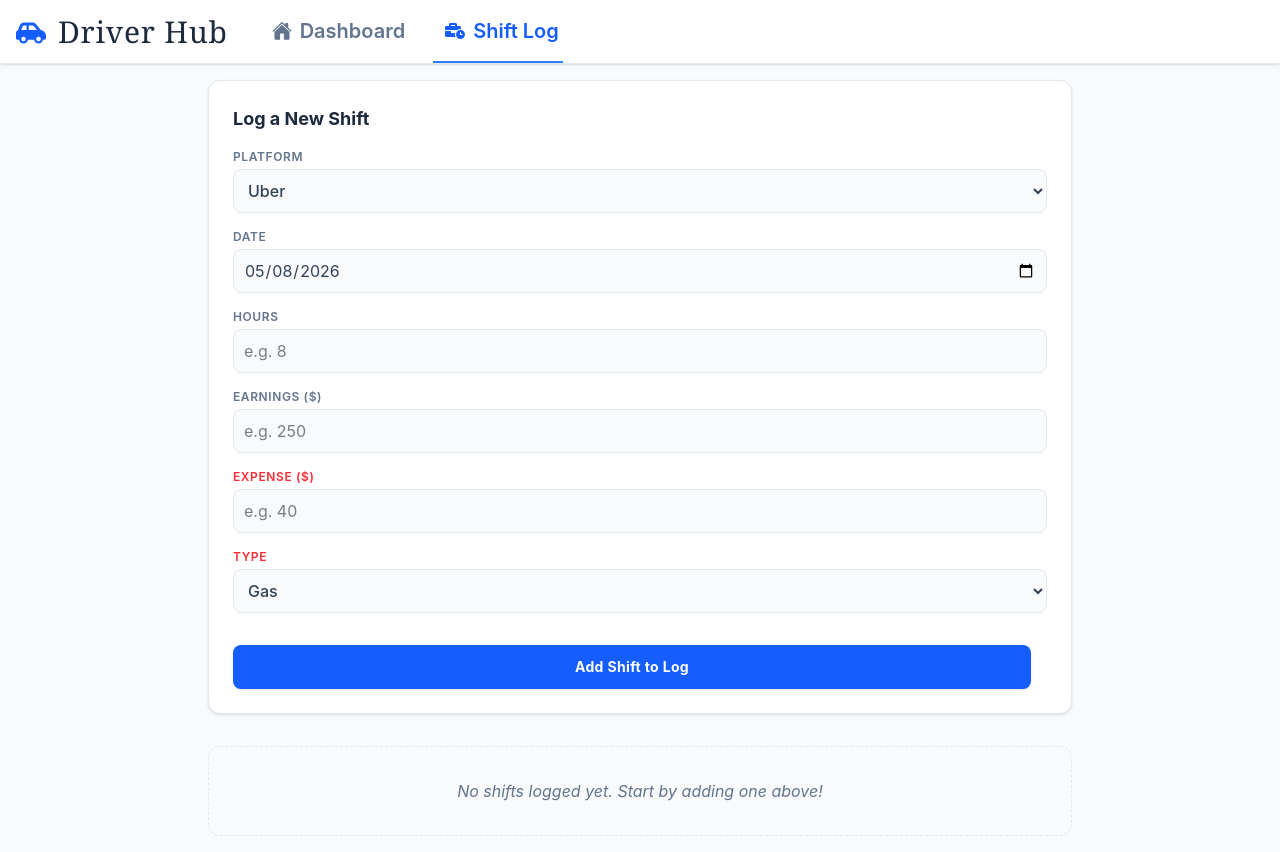
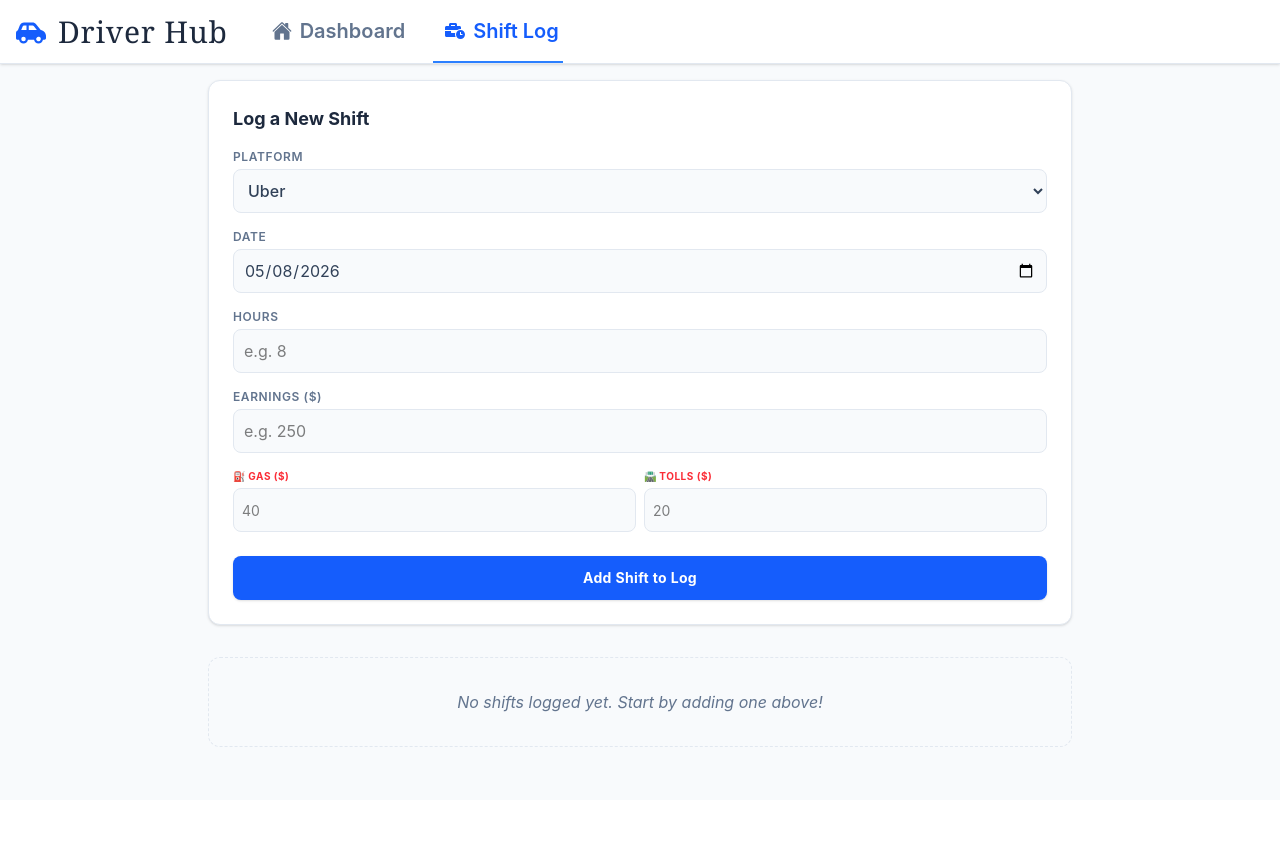
Before and after one commit to Hafiz6092/driver-hub, a React (Vite) app: page / in a window 1280 px wide. Both pictures are taken after a click on the button "Shift Log". After the commit the page ends 800 px from the top, so only its background shows below. Built offline with nearby package versions, Linux system fonts and the light colour scheme.

Commit message:
now user can select gas or tolls

```diff
--- a/src/components/ShiftForm.jsx
+++ b/src/components/ShiftForm.jsx
@@ -1,70 +1,70 @@
-import {useState} from 'react';
+import { useState } from 'react';
 
-const ShiftForm = ({onAddShift}) => {
-    //create local state variable for our three inputs
-    //'usState' gives us the variable ane the function to change it
+const ShiftForm = ({ onAddShift }) => {
+    // Create local state variables for our inputs
     const [platform, setPlatform] = useState('Uber');
     const [hours, setHours] = useState('');
     const [earnings, setEarnings] = useState('');
     const [date, setDate] = useState(new Date().toISOString().split('T')[0]);
-    const [expenses, setExpenses] = useState('');
-    const [expenseType, setExpenseType] = useState('Gas');
+    const [gasCost, setGasCost] = useState('');
+    const [tollsCost, setTollsCost] = useState('');
     const [error, setError] = useState('');
 
 
-    //this function runs when the user clicks the "add shift" button
+    // This function runs when the user clicks the "Add Shift" button
     const handleSubmit = (e) => {
-        //prevents the browser from reloading the page(default HTML form behavior)
+        // Prevents the browser from reloading the page
         e.preventDefault();
 
-        //simple check: is hours or earnings are missing, show an alert and stop
-        if(!hours || !earnings){
-            setError('Please fill out all details before logging your shift.')
-            return
+        // Simple check: if hours or earnings are missing, set error text and stop
+        if (!hours || !earnings) {
+            setError('Please fill out all details before logging your shift.');
+            return;
         }
 
-        //clear any previous error if the input if now valid
+        // Clear any previous error if the input is now valid
         setError('');
 
-        //we create a new object using our current state variables
+        // Calculating the total sum of all expenses combined
+        const totalExpensesSum = Number(gasCost || 0) + Number(tollsCost || 0);
+
+        // Build array of separate expenses objects
+        const expenseList = [];
+        if (Number(gasCost) > 0) expenseList.push({ amount: Number(gasCost), type: 'Gas' });
+        if (Number(tollsCost) > 0) expenseList.push({ amount: Number(tollsCost), type: 'Tolls' });
+
+        // Create a new object using our current state variables
         const newShift = {
-           //date.now generates a unique number based on current time
-            id: Date.now(),
+            id: Date.now(), // Generates a unique ID
             platform,
-            //we convert strings to numbers because input fields return text by default
             hours: Number(hours),
             earnings: Number(earnings),
-            //auto generate today's date;
-            //date: new Date().toLocaleDateString()
-            expenseDetails:{
-                amount: Number(expenses || 0),
-                type: expenseType
-            },
-            expenses: Number(expenses || 0),
+            expenseItems: expenseList,
+            expenses: totalExpensesSum,
             date: date
+        };
 
-        };
-        console.log("Adding Shift with categorized expenses:", newShift)
-        //call the function passed from app.jsx to "lift" the data back up to parent
+        console.log("Adding Shift with multiple expenses:", newShift);
+        // Lift the data back up to the parent component
         onAddShift(newShift);
 
-        //reset the inputs to empty strings after the form is submitted
+        // Reset the inputs to empty strings after the form is submitted cleanly
         setHours('');
         setEarnings('');
-        setExpenses('');
-        setExpenseType('');
+        setGasCost('');
+        setTollsCost('');
+    };
 
-    };
-    //the 'return' block is what actually renders on the screen/shows on the screen
+    // FIXED: Corrected 'rreturn' typo down to 'return'
     return (
         <form onSubmit={handleSubmit} className="bg-white p-6 rounded-xl shadow-sm border border-slate-200 mb-8 w-full max-w-5xl mx-auto">
           <h3 className="text-lg font-bold text-slate-800 mb-4">Log a New Shift</h3>
 
-          {/* Container: 1 column on mobile, 12 fractional columns on desktop for ultimate sizing control */}
-          <div className="grid grid-cols-1 md:grid-cols-12 gap-4 items-end">
+          {/* 5 columns on desktop grid layout */}
+          <div className="grid grid-cols-1 md:grid-cols-5 gap-4 items-end">
 
-            {/* 1. Platform Selector (Takes up 2 columns out of 12) */}
-            <div className="flex flex-col space-y-1 md:col-span-2">
+            {/* Platform */}
+            <div className="flex flex-col space-y-1">
               <label className="text-xs font-semibold text-slate-500 uppercase tracking-wider">Platform</label>
               <select
                 value={platform}
@@ -76,8 +76,8 @@ const ShiftForm = ({onAddShift}) => {
               </select>
             </div>
 
-            {/* 2. Date Input (Takes up 2 columns out of 12) */}
-            <div className="flex flex-col space-y-1 md:col-span-2">
+            {/* Date */}
+            <div className="flex flex-col space-y-1">
               <label className="text-xs font-semibold text-slate-500 uppercase tracking-wider">Date</label>
               <input
                 type="date"
@@ -87,8 +87,8 @@ const ShiftForm = ({onAddShift}) => {
               />
             </div>
 
-            {/* 3. Hours Input (Takes up 2 columns out of 12) */}
-            <div className="flex flex-col space-y-1 md:col-span-2">
+            {/* Hours */}
+            <div className="flex flex-col space-y-1">
               <label className="text-xs font-semibold text-slate-500 uppercase tracking-wider">Hours</label>
               <input
                 type="number"
@@ -99,8 +99,8 @@ const ShiftForm = ({onAddShift}) => {
               />
             </div>
 
-            {/* 4. Earnings Input (Takes up 2 columns out of 12) */}
-            <div className="flex flex-col space-y-1 md:col-span-2">
+            {/* Earnings */}
+            <div className="flex flex-col space-y-1">
               <label className="text-xs font-semibold text-slate-500 uppercase tracking-wider">Earnings ($)</label>
               <input
                 type="number"
@@ -111,48 +111,48 @@ const ShiftForm = ({onAddShift}) => {
               />
             </div>
 
-            {/* 5. Expense Numeric Input (Takes up 2 columns out of 12) */}
-            <div className="flex flex-col space-y-1 md:col-span-2">
-                <label className="text-xs font-semibold text-red-500 uppercase tracking-wider">Expense ($)</label>
-                <input
-                    type="number"
-                    value={expenses}
-                    onChange={(e) => setExpenses(e.target.value)}
-                    placeholder="e.g. 40"
-                    className="w-full bg-slate-50 border border-slate-200 rounded-lg p-2.5 focus:ring-2 focus:ring-red-400 outline-none h-11"
-                />
+            {/* Combined Expense Row: Gas and Tolls side-by-side inside one grid column block */}
+            <div className="grid grid-cols-2 gap-2">
+                <div className="flex flex-col space-y-1">
+                    <label className="text-[10px] font-bold text-red-500 uppercase tracking-wider">⛽ Gas ($)</label>
+                    <input
+                        type="number"
+                        value={gasCost} // FIXED: Added missing local state binding value prop
+                        onChange={(e) => setGasCost(e.target.value)}
+                        placeholder="40"
+                        className="w-full bg-slate-50 border border-slate-200 rounded-lg p-2 focus:ring-2 focus:ring-red-400 outline-none h-11 text-sm"
+                    />
+                </div>
+                <div className="flex flex-col space-y-1">
+                    <label className="text-[10px] font-bold text-red-500 uppercase tracking-wider">🛣️ Tolls ($)</label>
+                    <input
+                        type="number"
+                        value={tollsCost} // FIXED: Added missing local state binding value prop
+                        onChange={(e) => setTollsCost(e.target.value)}
+                        placeholder="20"
+                        className="w-full bg-slate-50 border border-slate-200 rounded-lg p-2 focus:ring-2 focus:ring-red-400 outline-none h-11 text-sm"
+                    />
+                </div>
             </div>
 
-            {/* 6. Expense Dropdown Category Type (Takes up 2 columns out of 12) */}
-            <div className="flex flex-col space-y-1 md:col-span-2">
-              <label className="text-xs font-semibold text-red-500 uppercase tracking-wider">Type</label>
-              <select
-                value={expenseType}
-                onChange={(e) => setExpenseType(e.target.value)}
-                className="w-full bg-slate-50 border border-slate-200 rounded-lg p-2.5 focus:ring-2 focus:ring-red-400 outline-none font-medium text-slate-700 h-11"
-              >
-                <option value="Gas"> Gas</option>
-                <option value="Tolls"> Tolls</option>
-                <option value="Other"> Other</option>
-              </select>
-            </div>
-
-            {error &&(
-                <div className="col-span-1 md:col-span-12 mt-2 bg-red-50 border border-red-200 rounded-lg p-3 flex items-center space-x-2 text-red-700 font-medium text-sm animate-fade-in">
-                    <span></span>
+            {/* Error Message */}
+            {error && (
+                <div className="col-span-1 md:col-span-5 mt-2 bg-red-50 border border-red-200 rounded-lg p-3 flex items-center space-x-2 text-red-700 font-medium text-sm">
+                    <span>⚠️</span>
                     <span>{error}</span>
                 </div>
             )}
 
-            {/* Submit Button - Spans full width across all 12 grid blocks at the bottom */}
+            {/* Submit Button */}
             <button
               type="submit"
-              className="col-span-1 md:col-span-12 bg-blue-600 hover:bg-blue-700 text-white font-bold py-3 px-4 rounded-lg transition-colors mt-4 text-sm tracking-wide shadow-sm"
+              className="col-span-1 md:col-span-5 bg-blue-600 hover:bg-blue-700 text-white font-bold py-3 px-4 rounded-lg transition-colors mt-2 text-sm tracking-wide shadow-sm"
             >
               Add Shift to Log
             </button>
           </div>
         </form>
     );
-    };
+};
+
 export default ShiftForm;
```
Also changed, not shown: src/components/EarningsSummary.jsx (+8 -87 lines).
